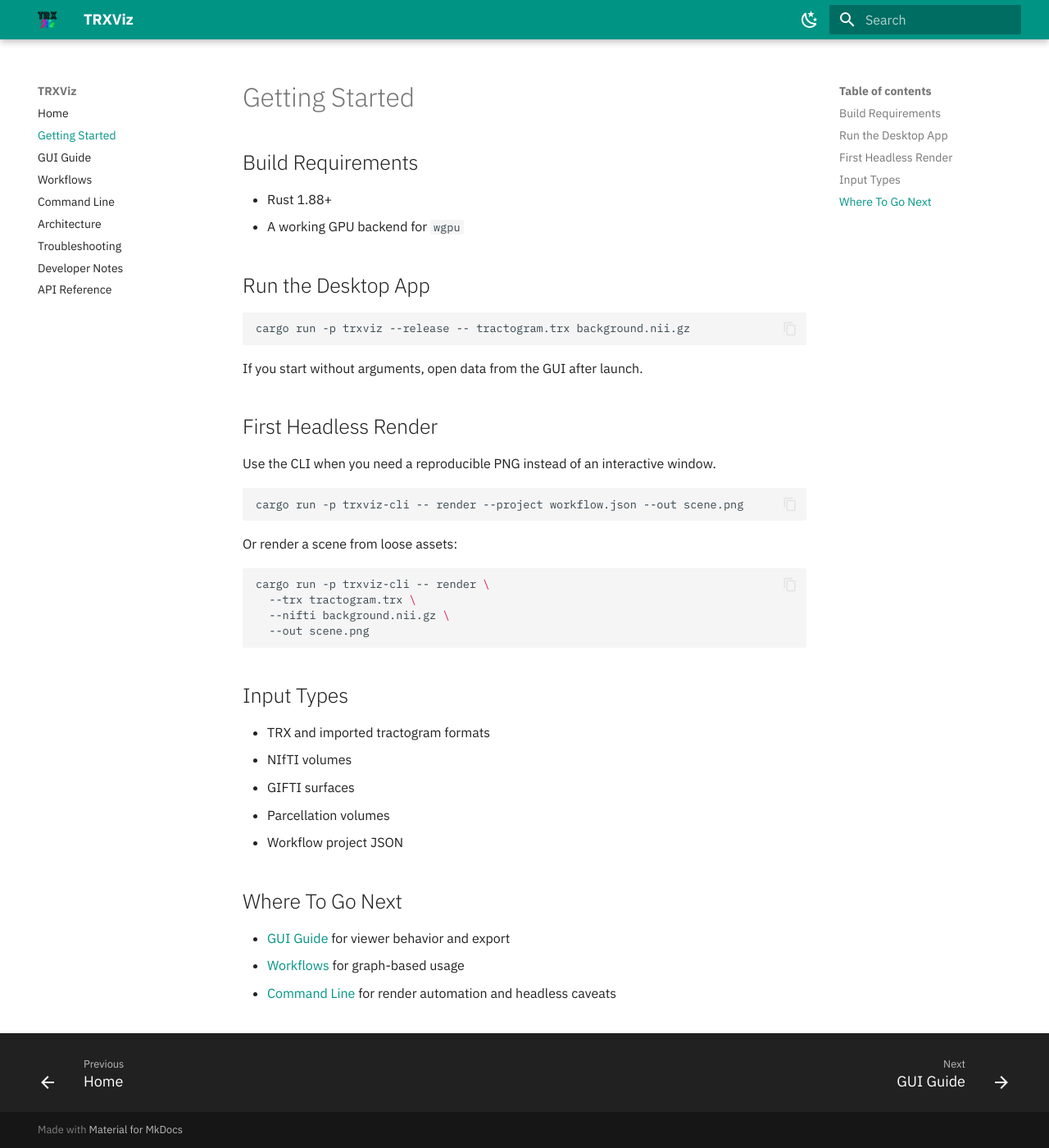
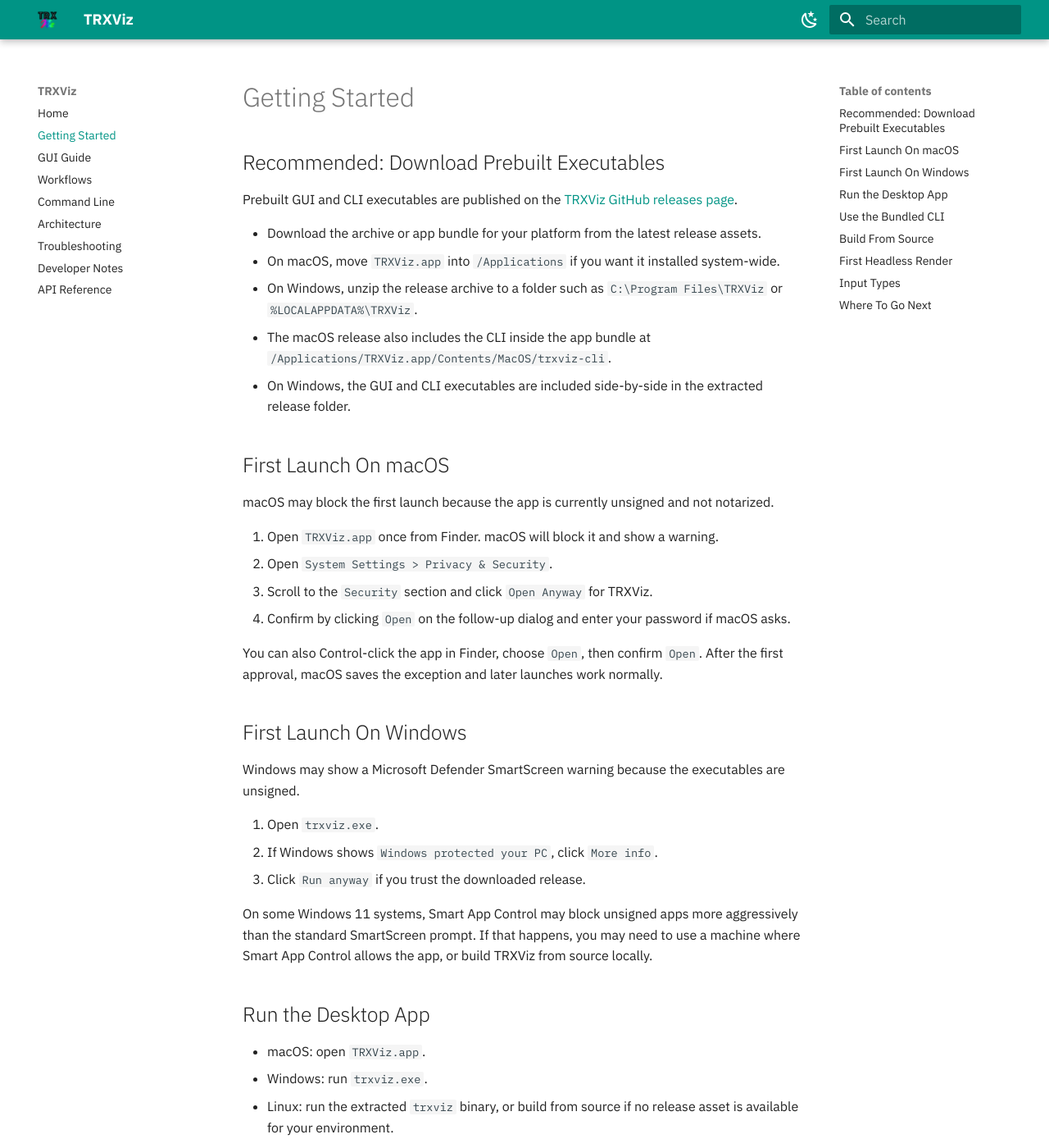
Before and after one commit to tee-ar-ex/TRXViz, an MkDocs documentation site: the page built from docs/getting-started.md, in a window 1280 px wide and 1400 px high. Shown: the whole window at 82% size. Built offline with MkDocs 1.6.1 and Material for MkDocs 9.7.7, drawn with Linux system fonts in a browser that asks for light colours; some of the changed text lies outside the part shown.

````diff
--- a/docs/getting-started.md
+++ b/docs/getting-started.md
@@ -1,17 +1,73 @@
 # Getting Started
 
-## Build Requirements
+## Recommended: Download Prebuilt Executables
+
+Prebuilt GUI and CLI executables are published on the
+[TRXViz GitHub releases page](https://github.com/tee-ar-ex/TRXViz/releases).
+
+- Download the archive or app bundle for your platform from the latest release assets.
+- On macOS, move `TRXViz.app` into `/Applications` if you want it installed system-wide.
+- On Windows, unzip the release archive to a folder such as `C:\Program Files\TRXViz` or
+  `%LOCALAPPDATA%\TRXViz`.
+- The macOS release also includes the CLI inside the app bundle at
+  `/Applications/TRXViz.app/Contents/MacOS/trxviz-cli`.
+- On Windows, the GUI and CLI executables are included side-by-side in the extracted release
+  folder.
+
+## First Launch On macOS
+
+macOS may block the first launch because the app is currently unsigned and not notarized.
+
+1. Open `TRXViz.app` once from Finder. macOS will block it and show a warning.
+2. Open `System Settings > Privacy & Security`.
+3. Scroll to the `Security` section and click `Open Anyway` for TRXViz.
+4. Confirm by clicking `Open` on the follow-up dialog and enter your password if macOS asks.
+
+You can also Control-click the app in Finder, choose `Open`, then confirm `Open`. After the first
+approval, macOS saves the exception and later launches work normally.
+
+## First Launch On Windows
+
+Windows may show a Microsoft Defender SmartScreen warning because the executables are unsigned.
+
+1. Open `trxviz.exe`.
+2. If Windows shows `Windows protected your PC`, click `More info`.
+3. Click `Run anyway` if you trust the downloaded release.
+
+On some Windows 11 systems, Smart App Control may block unsigned apps more aggressively than the
+standard SmartScreen prompt. If that happens, you may need to use a machine where Smart App
+Control allows the app, or build TRXViz from source locally.
+
+## Run the Desktop App
+
+- macOS: open `TRXViz.app`.
+- Windows: run `trxviz.exe`.
+- Linux: run the extracted `trxviz` binary, or build from source if no release asset is available
+  for your environment.
+
+If you start without opening a file directly, import data from the GUI after launch.
+
+## Use the Bundled CLI
+
+- macOS: `/Applications/TRXViz.app/Contents/MacOS/trxviz-cli`
+- Windows: `trxviz-cli.exe` from the extracted release folder
+
+Example:
+
+```bash
+trxviz-cli render --project workflow.json --out scene.png
+```
+
+## Build From Source
+
+Only use this path if you want to develop TRXViz or need a platform-specific local build.
 
 - Rust 1.88+
 - A working GPU backend for `wgpu`
 
-## Run the Desktop App
-
 ```bash
 cargo run -p trxviz --release -- tractogram.trx background.nii.gz
 ```
-
-If you start without arguments, open data from the GUI after launch.
 
 ## First Headless Render
 
````
Also changed, not shown: other parts of docs/getting-started.md (+2 -1 lines), README.md (+41 -1 lines), docs/architecture.md (+1 -1 lines), docs/cli.md (+3 -0 lines), trxviz/README.md (+41 -2 lines), 1 other file.
